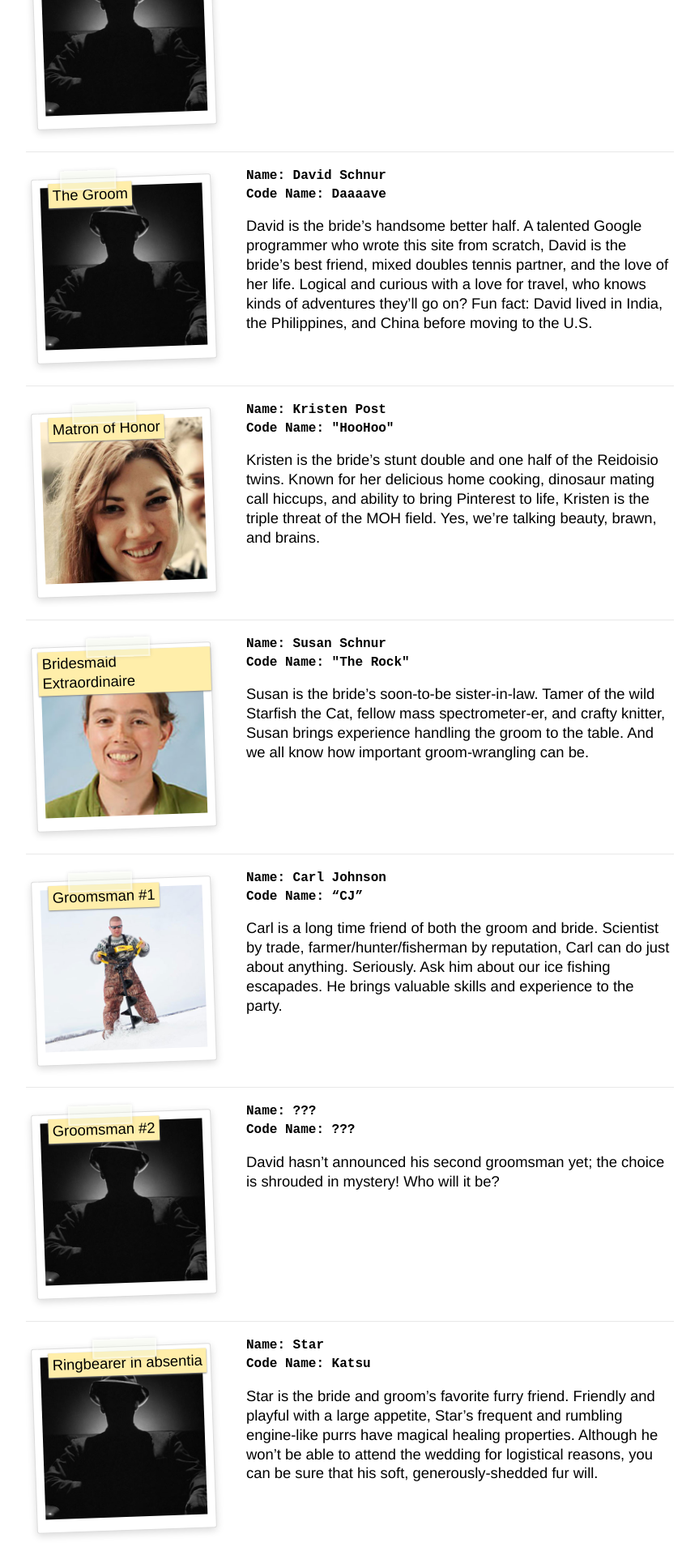
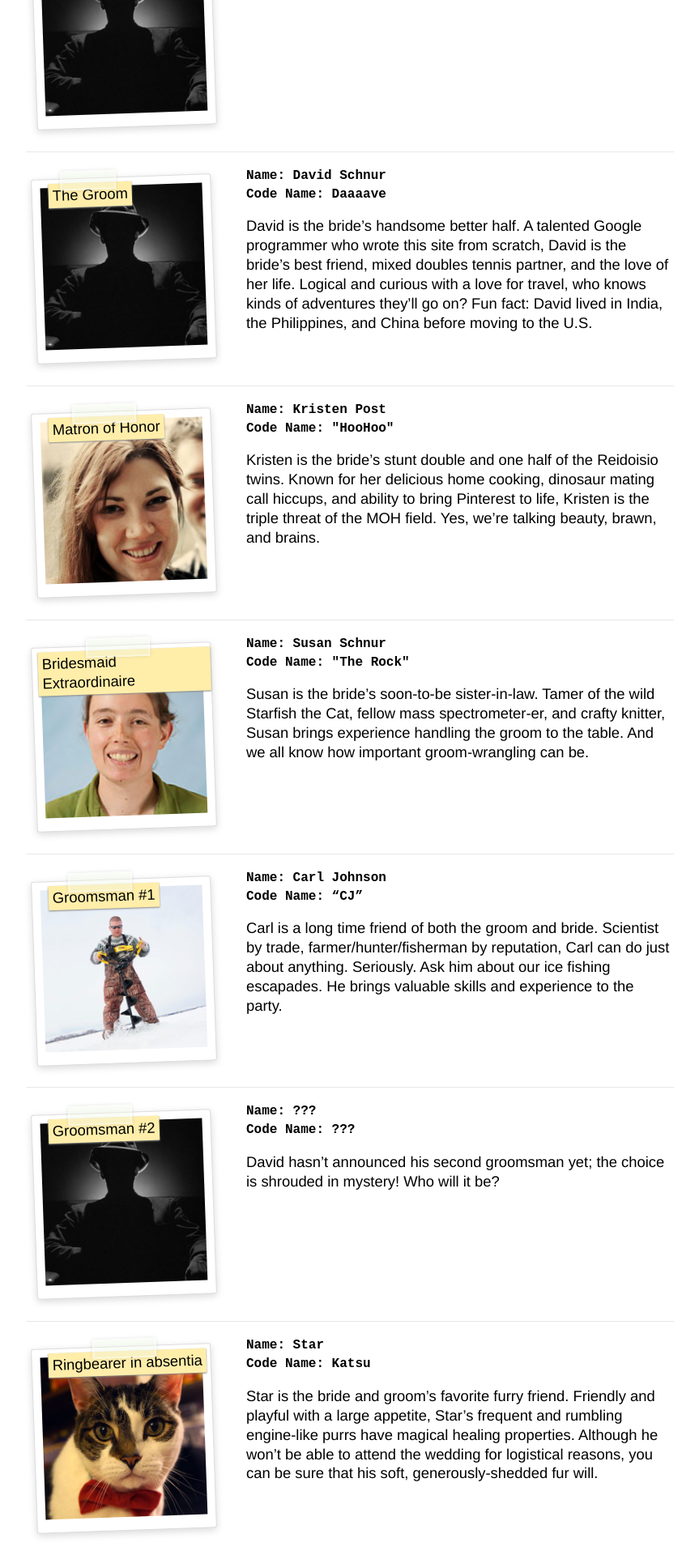
Before and after one commit to dnschnur/piday.github.com, a Jekyll site: the page built from about/index.md, in a window 1280 px wide. Shown: the part 1497-3417 px from the top of the page at 81% size, without its empty margins (208-1071 px from the left). Built offline with Jekyll 4.4.1, drawn with Linux system fonts in a browser that asks for light colours; nearby versions of some CDN libraries.

Commit message:
Add a photo of Star to the wedding party section.

```diff
--- a/about/index.md
+++ b/about/index.md
@@ -105,7 +105,7 @@ David hasn't announced his second groomsman yet; the choice is shrouded in myste
 ----------------------------------------------------------------------
 
 <div class="photo profile-photo profile-photo-star">
-  <img src="/images/people/shadow.jpg">
+  <img src="/images/people/star.jpg">
   <div class="title">Ringbearer in absentia</div>
 </div>
 
```
Also changed, not shown: images/people/star.jpg (added).
